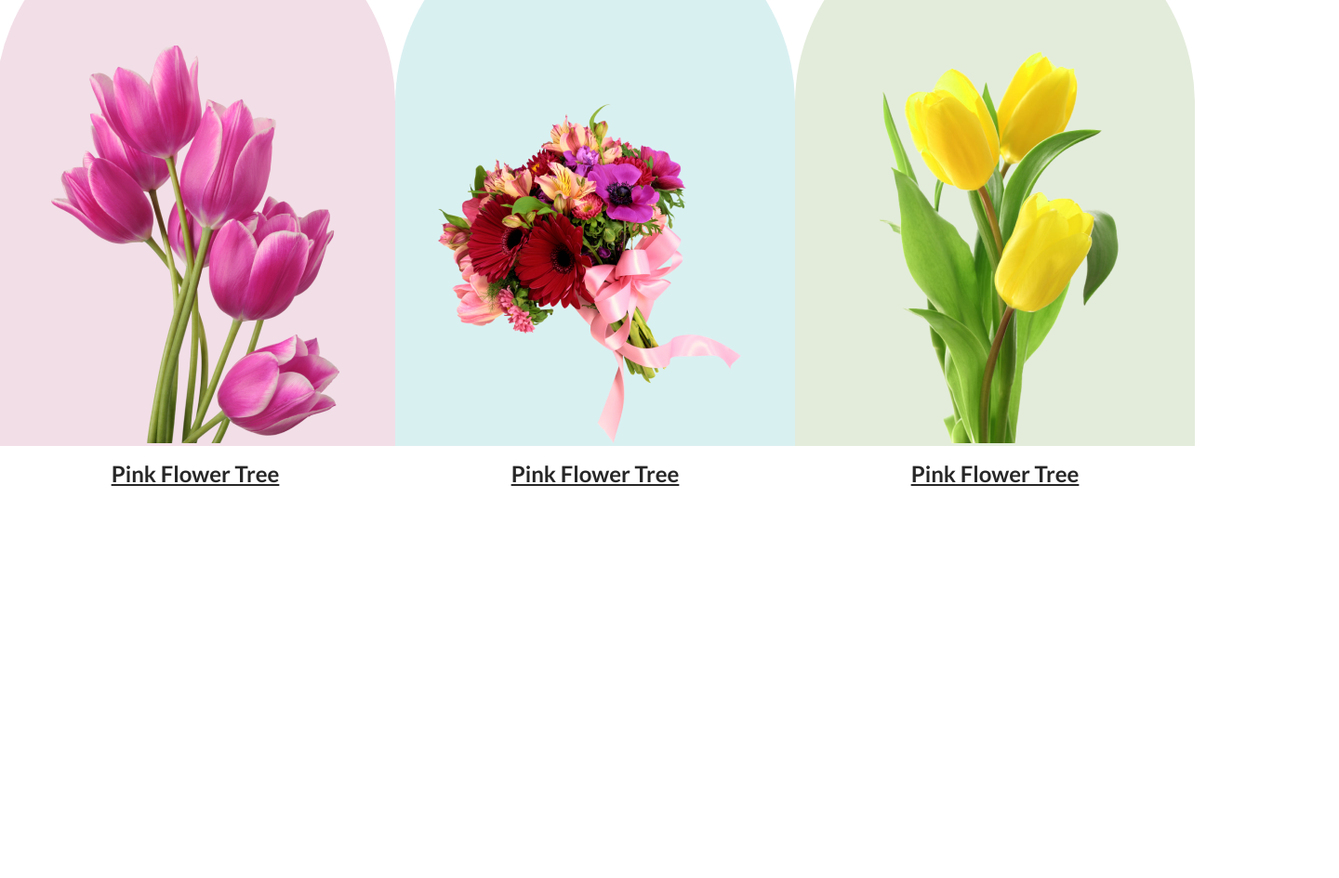
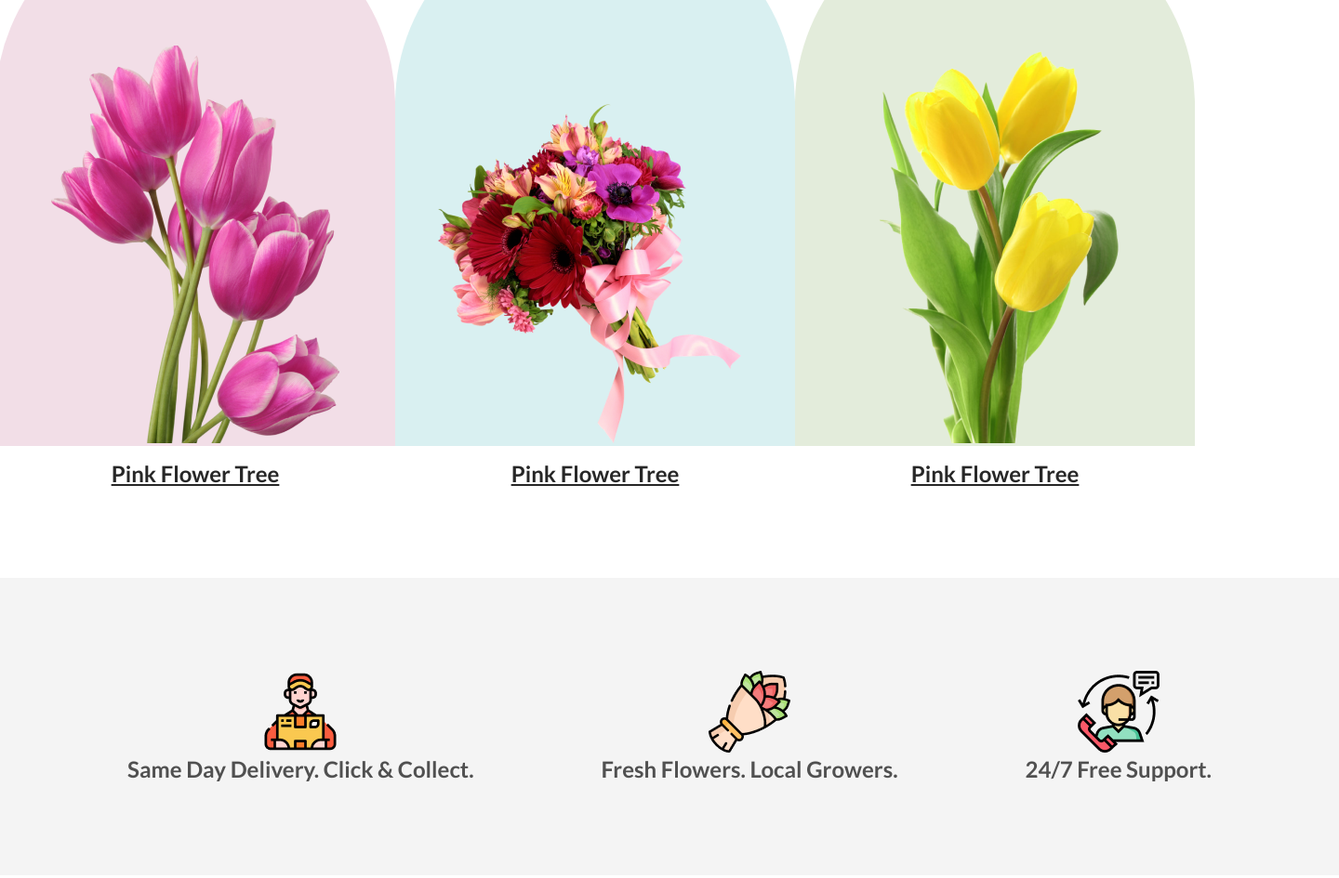
Before and after one commit to Masud-Rana-1002/flower-shop, a plain HTML site: page index.html in a window 1280 px wide. Shown: the part 1163-2108 px from the top of the page at 93% size, 1440 px wide, since content can reach past the window. Before the commit the page ends 1785 px from the top, so only its background shows below. Drawn offline with Linux system fonts and the light colour scheme.

Commit message:
Delivery and support section add

```diff
--- a/index.html
+++ b/index.html
@@ -67,6 +67,26 @@
             </div>
         </section>
         <!-- Our Featured Flowers section end here -->
+         <!--  Delivery and support section start here -->
+           <section>
+                <div class="delivery-and-support">
+                    <div class="del-sip-contant">
+                        <div><img src="./Flower Asset/Group 57.png" alt=""></div>
+                        <p>Same Day Delivery. Click & Collect.</p>
+                    </div>
+                    <div class="del-sip-contant">
+                        <div><img src="./Flower Asset/Group 58.png" alt=""></div>
+                        <p>Fresh Flowers. Local Growers.</p>
+                    </div>
+                    <div class="del-sip-contant">
+                        <div><img src="./Flower Asset/Group 59.png" alt=""></div>
+                        <p>24/7 Free Support.</p>
+                    </div>
+                </div>
+           </section>
+         <!--  Delivery and support section end here -->
+         <!-- Hot Deal ! Sale Up To 25% Off section start here -->
+         <!-- Hot Deal ! Sale Up To 25% Off section end here -->
     </main>
     <footer>
 
--- a/style.css
+++ b/style.css
@@ -83,24 +83,30 @@ header {
     font-weight: 400;
     margin: 24px auto;
 }
-.featured-section-img{
+
+.featured-section-img {
     display: flex;
     align-items: center;
     justify-content: center;
 }
+
 .flowers {
     width: 464px;
     height: 605px;
 }
-.flower-1{
+
+.flower-1 {
     background: rgba(167, 33, 98, 0.15);
 }
-.flower-2{
+
+.flower-2 {
     background: rgba(5, 151, 160, 0.15);
 }
-.flower-3{
+
+.flower-3 {
     background: rgba(71, 125, 17, 0.15);
 }
+
 .flower {
     width: 430px;
     height: 583px;
@@ -110,6 +116,7 @@ header {
     align-items: end;
     justify-content: center;
 }
+
 .flower-img-taitel {
     text-align: center;
     color: rgb(39, 39, 39);
@@ -120,3 +127,30 @@ header {
 }
 
 /* Our Featured Flowers section end here */
+
+/* Delivery and support section start here */
+.delivery-and-support {
+    width: 1440px;
+    height: 320px;
+    background-color: rgba(39, 39, 39, 0.05);
+    margin: 0 auto;
+    display: flex;
+    justify-content: space-evenly;
+}
+
+.del-sip-contant {
+    display: flex;
+    flex-direction: column;
+    justify-content: center;
+    align-items: center;
+}
+
+.del-sip-contant>p {
+    color: rgba(39, 39, 39, 0.8);
+    font-size: 24px;
+    font-weight: 600;
+}
+
+/* Delivery and support section end here */
+/* Hot Deal ! Sale Up To 25% Off section start here */
+/* Hot Deal ! Sale Up To 25% Off section end here */
```
